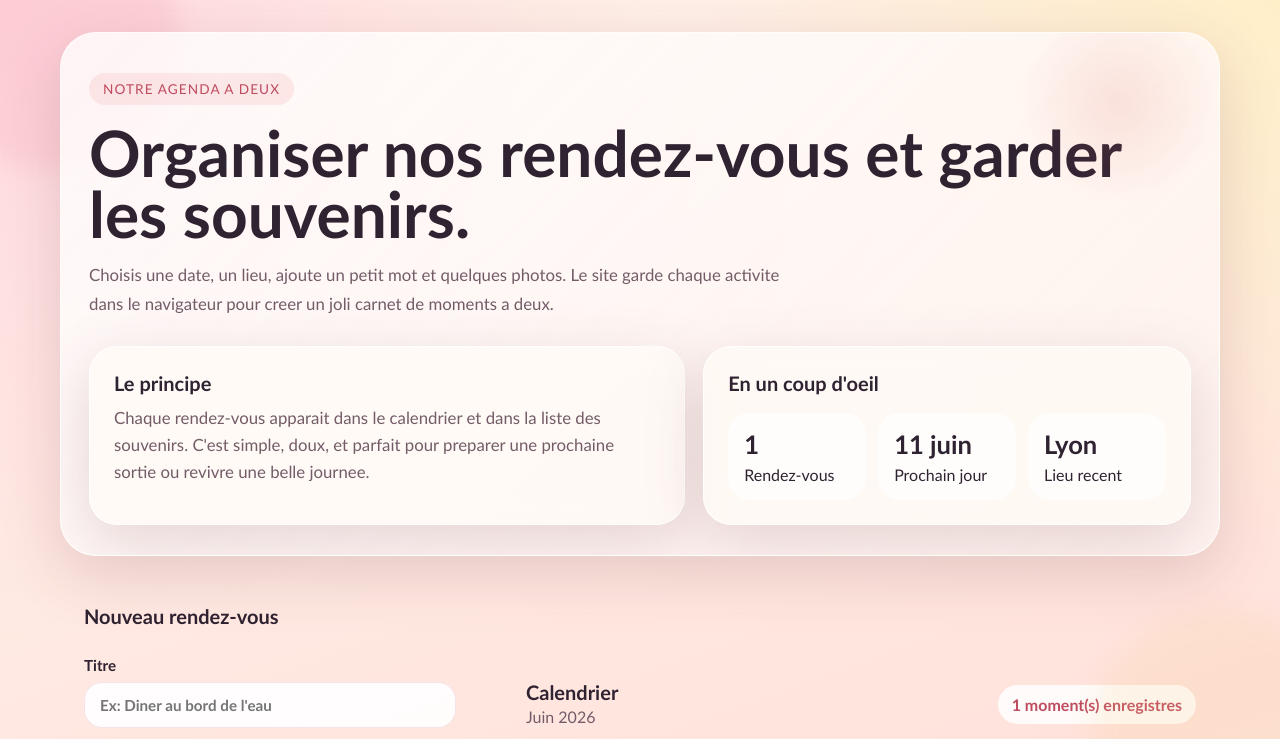
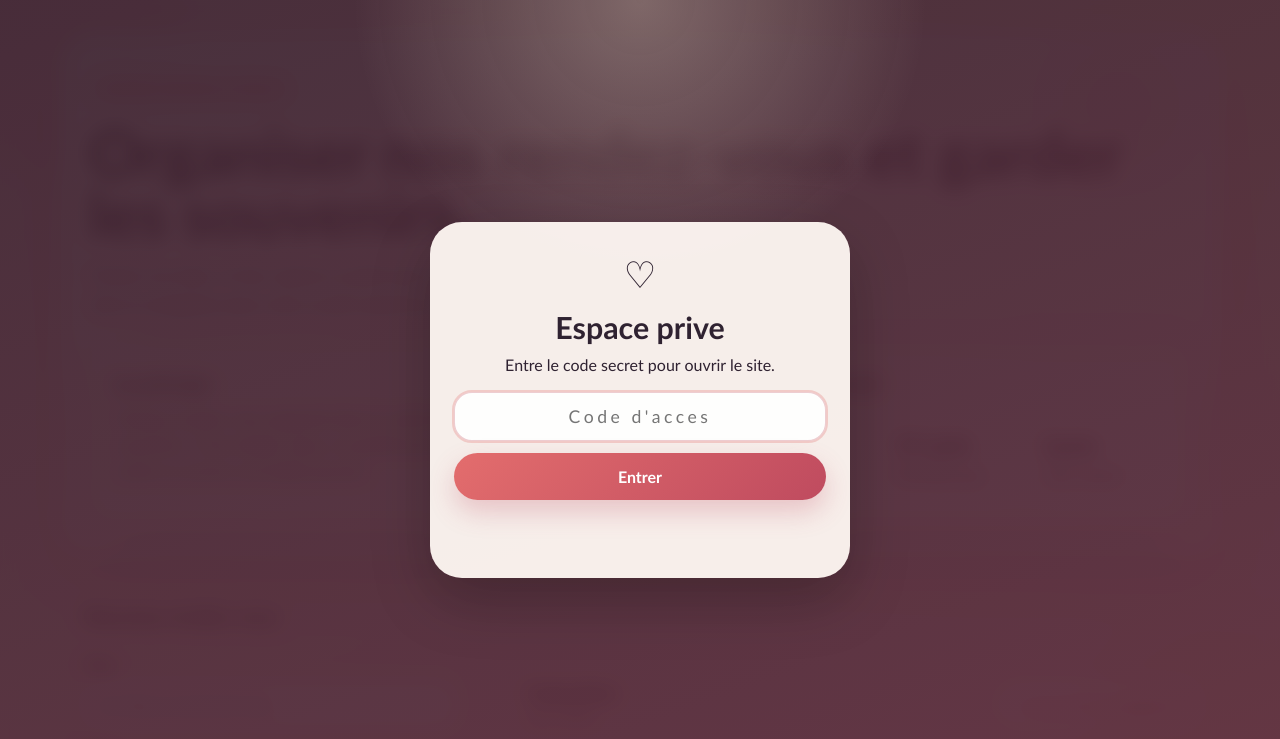
Before and after one commit to srkpwjd9m7-svg/sarah-rendez-vous, a plain HTML site: page index.html in a window 1280 px wide. Shown: the top 739 px of the page. Drawn offline with Linux system fonts and the light colour scheme.

Commit message:
Add access code lock screen

```diff
--- a/index.html
+++ b/index.html
@@ -63,6 +63,64 @@ body::after{
   width:min(1160px, calc(100% - 32px));
   margin:0 auto;
   padding:32px 0 48px;
+}
+
+.lock-screen{
+  position:fixed;
+  inset:0;
+  z-index:9999;
+  display:flex;
+  align-items:center;
+  justify-content:center;
+  padding:20px;
+  background:
+    radial-gradient(circle at top, rgba(255,244,214,0.28), transparent 28%),
+    linear-gradient(160deg, rgba(56,31,44,0.92), rgba(88,40,56,0.92));
+  backdrop-filter:blur(10px);
+}
+
+.lock-card{
+  width:min(100%, 420px);
+  padding:30px 24px;
+  border-radius:32px;
+  background:rgba(255,248,244,0.95);
+  box-shadow:0 22px 60px rgba(0,0,0,0.24);
+  text-align:center;
+}
+
+.lock-card h2{
+  margin:12px 0 10px;
+  font-size:1.9rem;
+}
+
+.lock-card p{
+  margin:0 0 18px;
+}
+
+.lock-icon{
+  font-size:2.3rem;
+}
+
+.lock-form{
+  display:grid;
+  gap:12px;
+}
+
+.lock-form input{
+  text-align:center;
+  letter-spacing:0.2em;
+  font-size:1.1rem;
+}
+
+.lock-error{
+  min-height:1.2em;
+  margin:0;
+  color:#b33b55;
+  font-size:0.92rem;
+}
+
+.is-hidden{
+  display:none;
 }
 
 .hero{
@@ -476,6 +534,27 @@ button:hover{
 </style>
 </head>
 <body>
+  <div class="lock-screen" id="lock-screen">
+    <div class="lock-card">
+      <div class="lock-icon">♡</div>
+      <h2>Espace prive</h2>
+      <p>Entre le code secret pour ouvrir le site.</p>
+      <form class="lock-form" id="lock-form">
+        <input
+          type="password"
+          id="access-code"
+          inputmode="numeric"
+          autocomplete="off"
+          placeholder="Code d'acces"
+          maxlength="8"
+          required
+        >
+        <button type="submit" class="primary">Entrer</button>
+        <p class="lock-error" id="lock-error"></p>
+      </form>
+    </div>
+  </div>
+
   <main class="page">
     <section class="hero">
       <span class="eyebrow">Notre agenda a deux</span>
@@ -594,6 +673,8 @@ button:hover{
 <script src="./assets/leaflet/leaflet.js"></script>
 <script>
 const STORAGE_KEY = "nos-rendez-vous-souvenirs";
+const ACCESS_CODE = "01052021";
+const ACCESS_STORAGE_KEY = "nos-rendez-vous-access-ok";
 const NOMINATIM_BASE_URL = "https://nominatim.openstreetmap.org";
 const form = document.getElementById("event-form");
 const eventsContainer = document.getElementById("events");
@@ -609,6 +690,10 @@ const mapLinkInput = document.getElementById("map-link");
 const searchMapButton = document.getElementById("search-map");
 const useMapLinkButton = document.getElementById("use-map-link");
 const mapPreview = document.getElementById("map-preview");
+const lockScreen = document.getElementById("lock-screen");
+const lockForm = document.getElementById("lock-form");
+const accessCodeInput = document.getElementById("access-code");
+const lockError = document.getElementById("lock-error");
 
 const monthNames = [
   "Janvier", "Fevrier", "Mars", "Avril", "Mai", "Juin",
@@ -621,6 +706,21 @@ let events = loadEvents();
 let selectedCoordinates = null;
 let map = null;
 let marker = null;
+
+lockForm.addEventListener("submit", (event) => {
+  event.preventDefault();
+
+  if (accessCodeInput.value === ACCESS_CODE) {
+    sessionStorage.setItem(ACCESS_STORAGE_KEY, "ok");
+    lockScreen.classList.add("is-hidden");
+    lockError.textContent = "";
+    accessCodeInput.value = "";
+    return;
+  }
+
+  lockError.textContent = "Code incorrect. Reessaie doucement.";
+  accessCodeInput.select();
+});
 
 form.addEventListener("submit", async (event) => {
   event.preventDefault();
@@ -976,6 +1076,17 @@ function render() {
   renderEvents(sortedEvents);
 }
 
+function setupAccessLock() {
+  if (sessionStorage.getItem(ACCESS_STORAGE_KEY) === "ok") {
+    lockScreen.classList.add("is-hidden");
+    return;
+  }
+
+  lockScreen.classList.remove("is-hidden");
+  window.setTimeout(() => accessCodeInput.focus(), 60);
+}
+
+setupAccessLock();
 initializeMap();
 render();
 </script>
```
